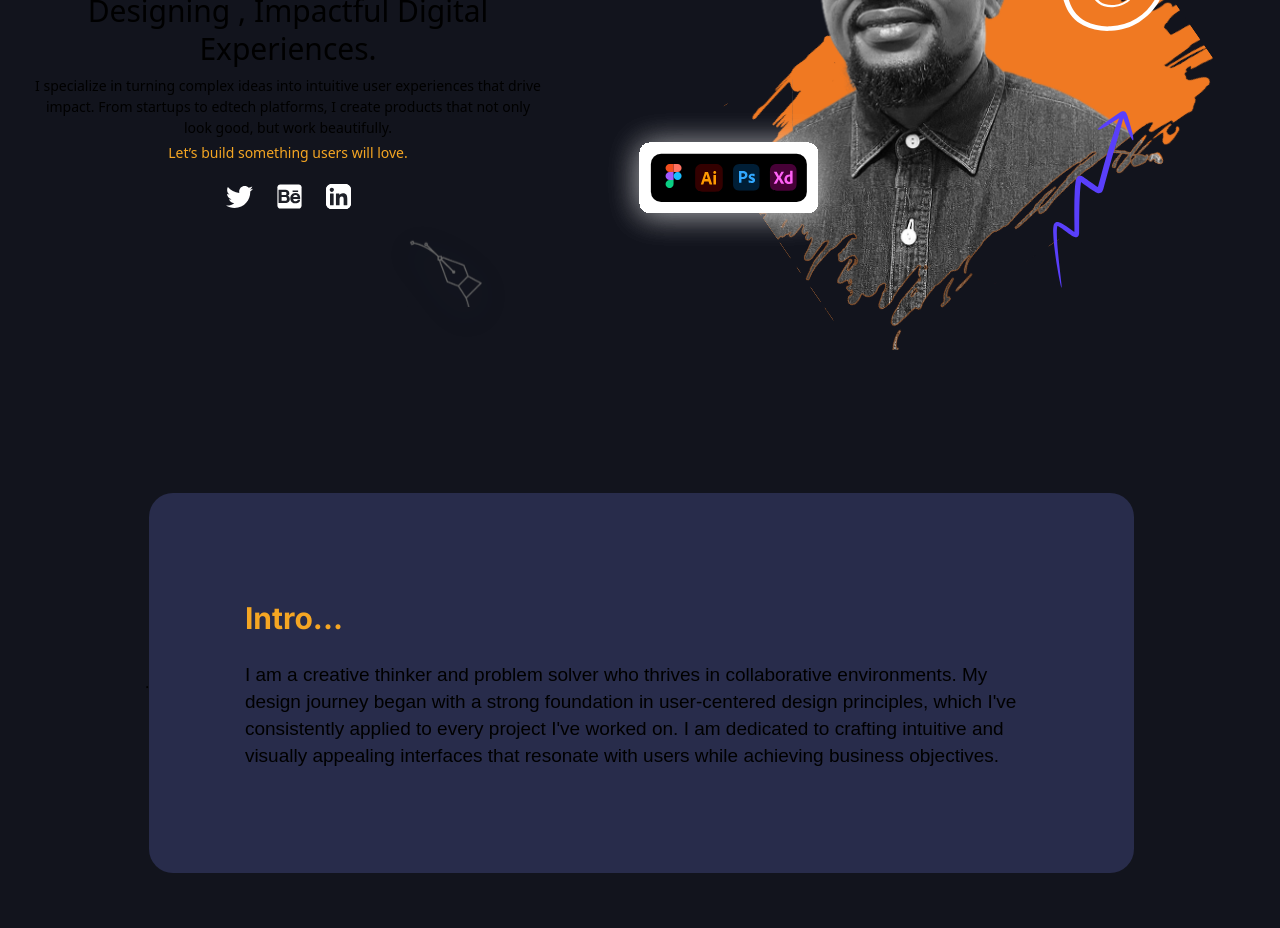
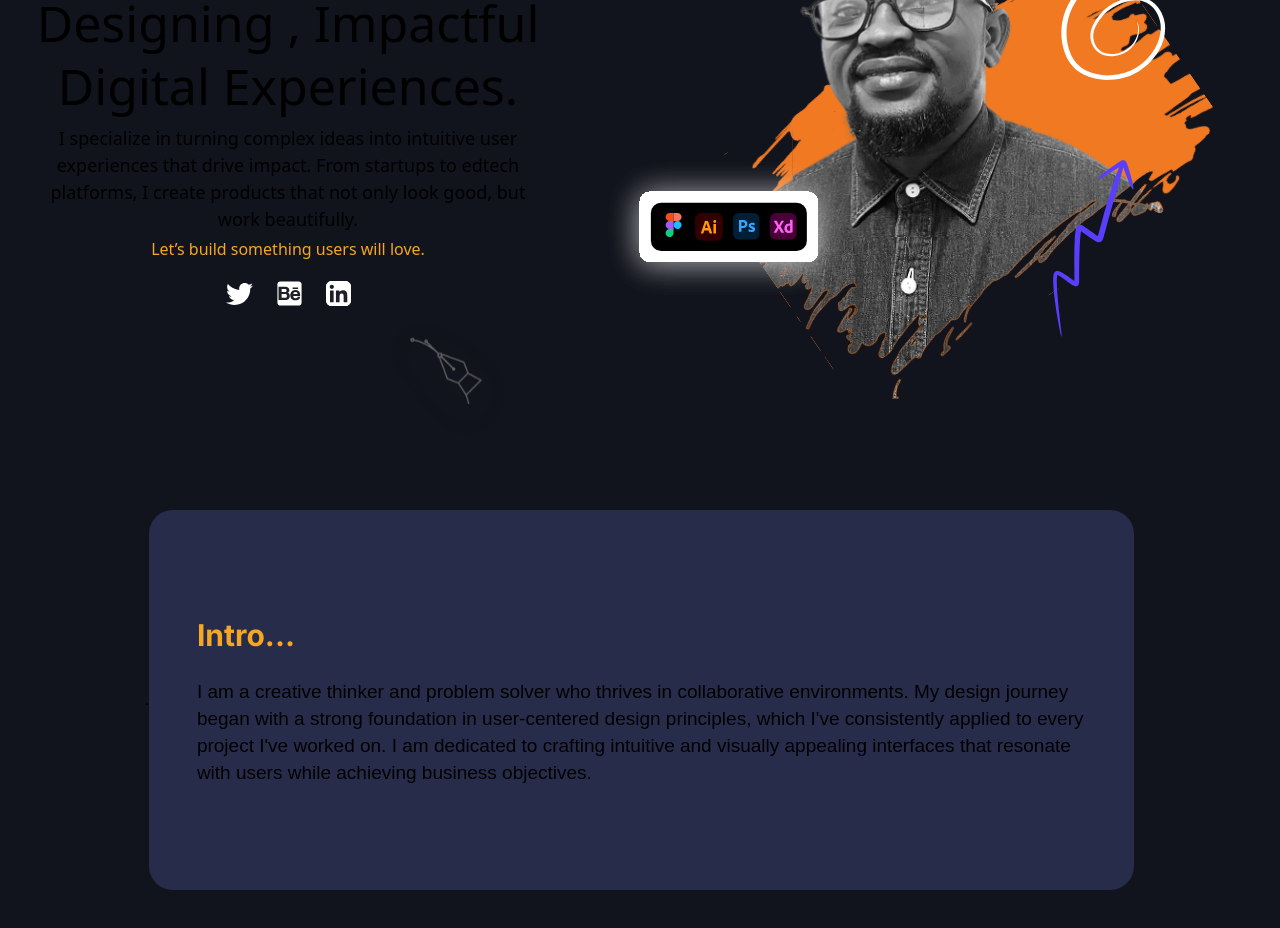
Before and after one commit to DannyJoy01/Blendix, a React (Vite) app: page / in a window 1280 px wide. Shown: the part 280-1208 px from the top of the page. Built offline with nearby package versions, Linux system fonts and the light colour scheme; a web font is replaced by a local one.

Commit message:
latest update

```diff
--- a/src/components/blendix-landing-page/landing-page.jsx
+++ b/src/components/blendix-landing-page/landing-page.jsx
@@ -8,26 +8,28 @@ import LandingPgImg from "../../assets/icon/landingPgImg.jsx";
 
 const LandingPage = () => {
   return (
-    <div className="w-full flex flex-col pt-[120px] gap-8  md:flex-row justify-end items-center md:gap-16 mx-auto md:pt-[70px] m:flex-col  m:justify-center">
+    <div className="w-full flex flex-col pt-[120px] gap-8 md:flex-row justify-end items-center md:gap-16 mx-auto md:pt-[70px] m:flex-col m:justify-center">
       {/* Left Section */}
-      <div className="w-full flex justify-center items-center md:w-[40%] flex-col pt-[40px] md:pt-[120px] m:full">
+      <div className="w-full flex justify-center items-center md:w-[40%] flex-col pt-[40px] md:pt-[120px] m:w-full">
         <ClickBlendix />
 
         <div className="w-full flex flex-col justify-center items-center gap-2">
-          <h1 className=" w-[80%] text-[50px] leading-tight m:w-full m:text-[30px]">
+          <h1 className="w-[40%] text-[50px] leading-tight m:w-full m:text-[30px] mm:text-[34px] sm:text-[40px] md:text-[50px] text-center">
             Designing , Impactful Digital Experiences.
           </h1>
-          <p className="w-[65%] font-normal text-[18px] m:w-full m:text-[14px] text-center">
+
+          <p className="w-[65%] font-normal text-[18px] text-center m:w-[95%] m:text-[14px] mm:text-[15px] sm:text-[16px] md:text-[18px]">
             I specialize in turning complex ideas into intuitive user
             experiences that drive impact. From startups to edtech platforms, I
             create products that not only look good, but work beautifully.
           </p>
-          <p className="text-dix_yellow text-[16px] leading-none m:text-[14px]">
+
+          <p className="text-dix_yellow text-[16px] leading-none m:text-[14px] mm:text-[15px] sm:text-[16px]">
             Let’s build something users will love.
           </p>
         </div>
 
-        <div className="hidden md:flex  items-center gap-6 mt-6">
+        <div className="hidden md:flex items-center gap-6 mt-6">
           <BlendixTwitter />
           <BlendixBehance />
           <BlendixLinkedln />
@@ -37,7 +39,7 @@ const LandingPage = () => {
       </div>
 
       {/* Right Section */}
-      <div className=" w-[78%] md:w-[50%] md:mt-0 m:w-full m:mt-2">
+      <div className="w-[78%] md:w-[50%] md:mt-0 m:w-full m:mt-2 mm:mt-4 sm:mt-6">
         <LandingPgImg />
       </div>
     </div>
--- a/src/components/introduction/introPage.jsx
+++ b/src/components/introduction/introPage.jsx
@@ -2,8 +2,8 @@ import React from "react";
 
 const IntroPage = () => {
   return (
-    <div className="w-full h-[280px] pt-[330px] pb-[200px] md:h-[350px] flex justify-center items-center pt-[250px] font-pop">.
-      <div className="w-[86%] p-14 rounded-3xl md:w-[77%] bg-dix_blue h-[450px] md:h-[380px] p-24 md:p-18 flex flex-col justify-center gap-5 items-start text-start rounded-2xl">
+    <div className="w-full h-[280px] pt-[330px] pb-[200px] md:h-[350px] flex justify-center items-center md:pt-[250px] font-pop m:">.
+      <div className="w-[86%] p-14 rounded-3xl md:w-[77%] m:w-[100%] m:h-[35  0px] m:p-12 bg-dix_blue h-[450px] md:h-[380px] p-24 md:p-18 flex flex-col justify-center gap-5 items-start text-start rounded-2xl">
         <h1 className="font-bold text-[30px] font-inter text-dix_yellow">
           Intro...
         </h1>
```
